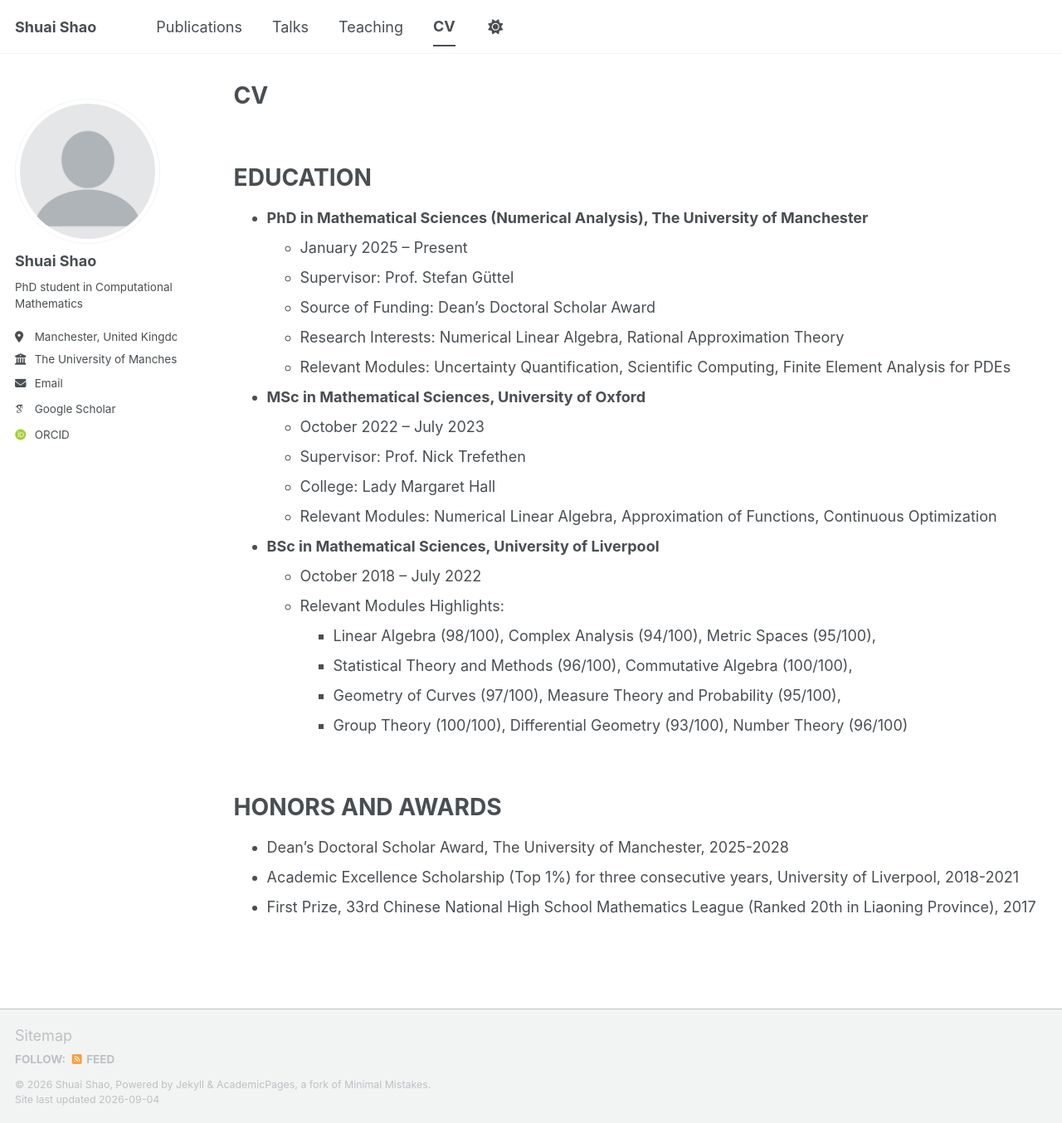
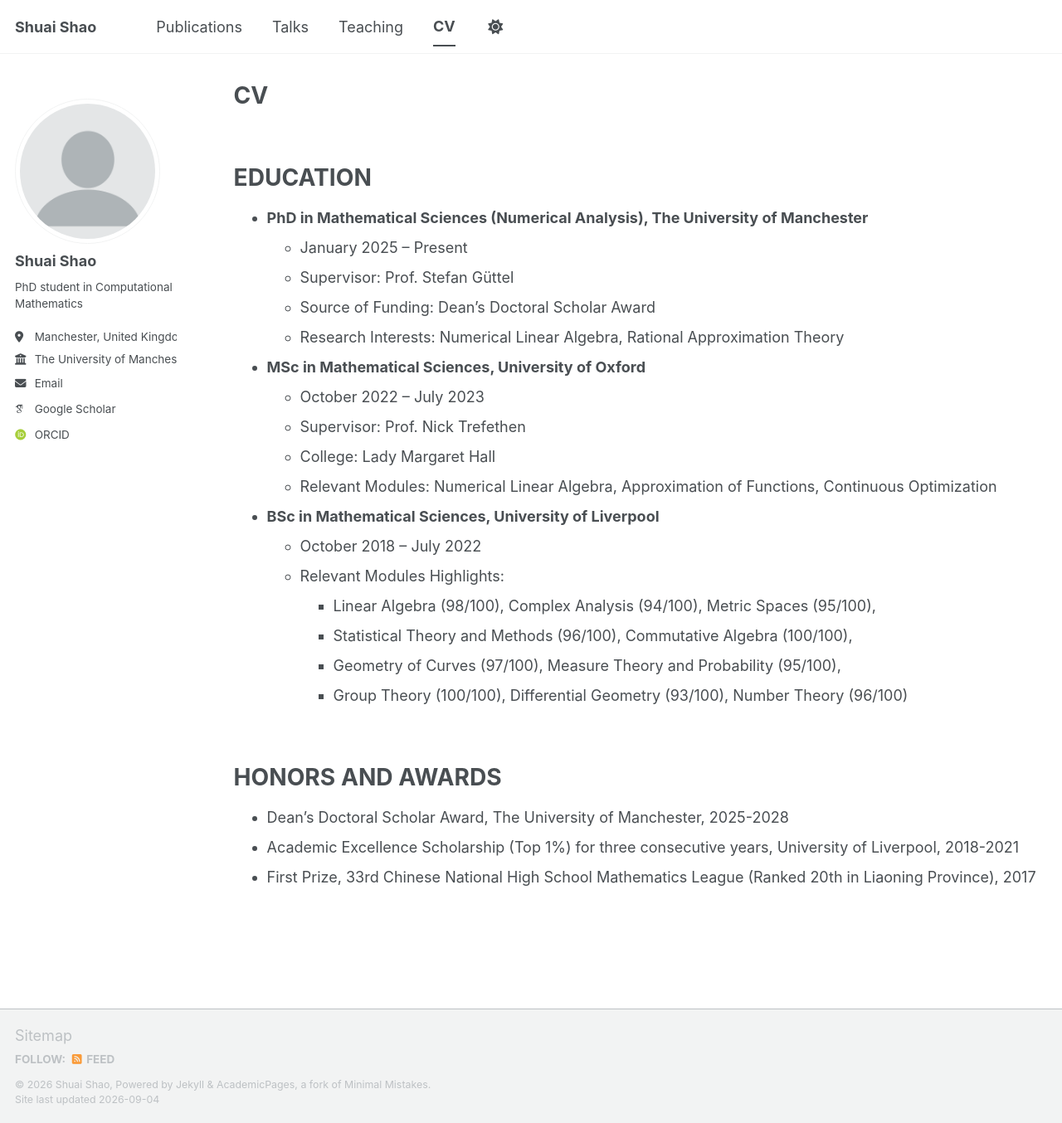
Before and after one commit to ShuaiShao-1203/ShuaiShao-1203.github.io, a Jekyll site: the page built from _pages/cv.md, in a window 1280 px wide and 1354 px high. Shown: the whole window at 83% size. Built offline with Jekyll 4.4.1, drawn with Linux system fonts in a browser that asks for light colours; some web fonts are replaced; a script bundle is joined from its source files by our own code; library files that are not in the unit come from our copies.

Commit message:
Update cv.md

```diff
--- a/_pages/cv.md
+++ b/_pages/cv.md
@@ -19,7 +19,6 @@ EDUCATION
   * Supervisor: Prof. Stefan Güttel
   * Source of Funding: Dean's Doctoral Scholar Award
   * Research Interests: Numerical Linear Algebra, Rational Approximation Theory
-  * Relevant Modules: Uncertainty Quantification, Scientific Computing, Finite Element Analysis for PDEs
 &nbsp;
 
 * **MSc in Mathematical Sciences, University of Oxford**
```
